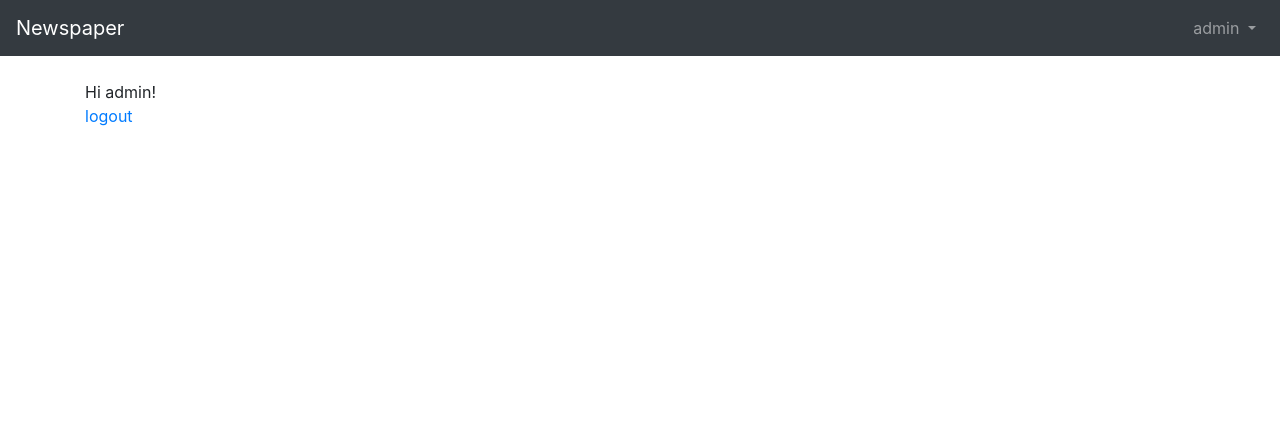
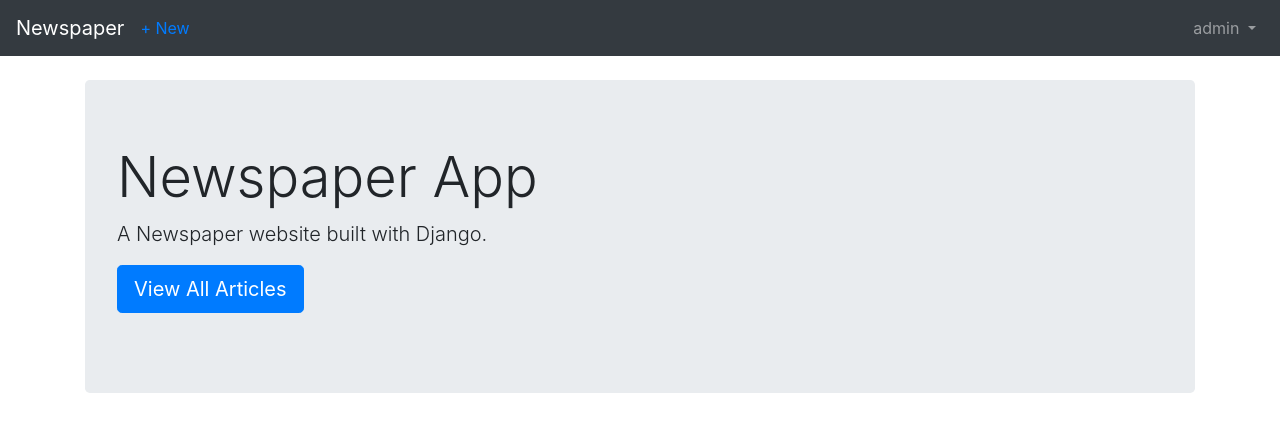
Before and after one commit to beltranbot/django-news-project, a Django app: page / in a window 1280 px wide. Shown: the top 432 px of the page. Run offline with Django 3.2, Linux system fonts and the light colour scheme; a user stored in the database is signed in; parts of the project's set-up code (start-up, migrations or seed data) failed here and were passed over; some libraries are stand-ins or nearby versions.

Commit message:
added create article functionality

```diff
--- a/articles/urls.py
+++ b/articles/urls.py
@@ -6,6 +6,11 @@
 
 urlpatterns = [
     path('', views.ArticleListView.as_view(), name='article_list'),
+    path(
+        'new/',
+        views.ArticleCreateView.as_view(),
+        name='article_new'
+    ),
     path(
         '<int:pk>/edit',
         views.ArticleUpdateView.as_view(),
--- a/templates/base.html
+++ b/templates/base.html
@@ -15,6 +15,13 @@
 <body>
     <nav class="navbar navbar-expand-md navbar-dark bg-dark mb-4">
         <a class="navbar-brand" href="{% url 'home' %}">Newspaper</a>
+        {% if user.is_authenticated %}
+            <ul class="navbar-nav mr-auto">
+                <li class="navbar-item">
+                    <a href="{% url 'article_new' %}">+ New</a>
+                </li>
+            </ul>
+        {% endif %}
         <button class="navbar-toggler" type="button" data-toggle="collapse" data-target="#navbarCollapse"
             aria-controls="navbarCollapse" aria-expanded="false" aria-label="Toggle navigation">
             <span class="navbar-toggler-icon"></span>
--- a/templates/home.html
+++ b/templates/home.html
@@ -4,12 +4,15 @@
 {% block title %}Home{% endblock %}
 
 {% block content %}
-{% if user.is_authenticated %}
-    Hi {{ user.username}}!
-    <p><a href="{% url 'logout' %}">logout</a></p>
-{% else %}
-    <p>You are not logged in</p>
-    <a href="{% url 'login' %}">login</a> |
-    <a href="{% url 'signup' %}">signup</a>
-{% endif %}
+<div class="jumbotron">
+    <h1 class="display-4">Newspaper App</h1>
+    <p class="lead">A Newspaper website built with Django.</p>
+    <p class="lead">
+        <a role="button"
+            href="{% url 'article_list' %}"
+            class="btn btn-primary btn-lg">
+            View All Articles
+        </a>
+    </p>
+</div>
 {% endblock %}
```
Also changed, not shown: articles/views.py (+6 -2 lines), templates/article_new.html (added, +13 -0 lines), db.sqlite3.
